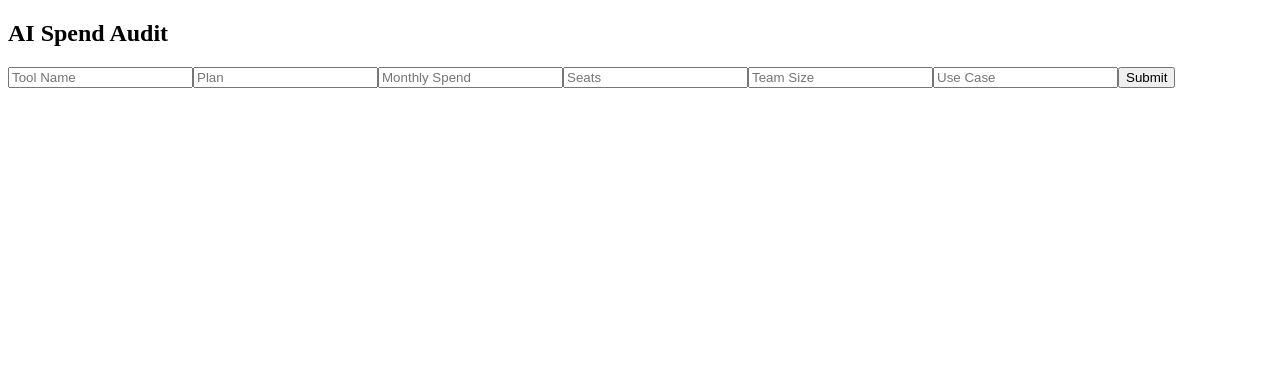
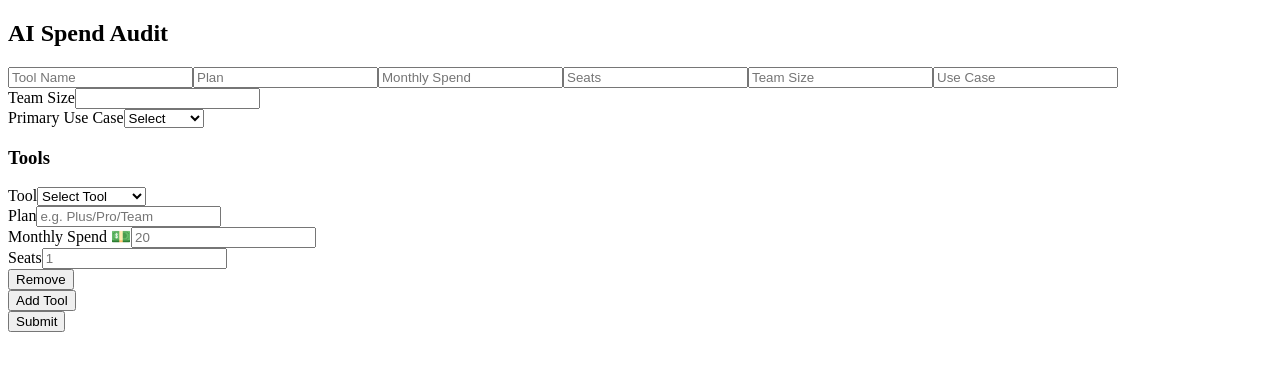
Before and after one commit to SaloniK058/spend-it-wise, a React (Vite) app: page /audit in a window 1280 px wide. Shown: the top 370 px of the page. Built offline with nearby package versions, Linux system fonts and the light colour scheme.

Commit message:
Feat: build controlled dynamic tool form

```diff
--- /dev/null
+++ b/src/components/Form/Form.jsx
@@ -0,0 +1,123 @@
+import { useEffect, useState } from "react"
+import ToolRow from "./ToolRow";
+
+    const INITIAL_STATE = {
+        teamSize: "",
+        useCase: "",
+        tools: [
+            {
+                name: "",
+                plan: "",
+                monthlySpend: "",
+                seats: "",
+            }
+        ]
+    }
+
+function Form() {
+    const [formData, setFormData] = useState(INITIAL_STATE);
+
+    useEffect(()=>{
+        localStorage.setItem("auditForm", JSON.stringify(formData))
+    }, [formData]);
+
+    // to LocalStorage
+
+
+    // TO CHANGE TEAMSIZE AND USECASE
+    function handleChange(field, value){
+        setFormData((prev)=> ({...prev, [field]: value}))
+    }
+
+    // HERE WE ARE JUST UPDATING THE OBJECT
+    function updateTool(index, field, value){
+        setFormData((prev)=> {
+            const updatedTools = [...prev.tools]; // updated array. We created a copy first
+            updatedTools[index][field] = value;
+
+            return {
+                ...prev, tools: updatedTools,
+            }
+        })
+    }
+
+    function removeTool(index) {
+        setFormData((prev)=> ({
+            ...prev, tools: prev.tools.filter((_,i)=> i!==index),
+        }))
+    }
+
+    // ADDS NEW OBJECT, SINCE WE'RE ADDING A NEW TOOL
+    function addTool(){
+        setFormData((prev)=> ({
+            ...prev,
+            tools: [...prev.tools, {
+                name: "",
+                plan: "",
+                monthlySpend: "",
+                seats: "",
+            }]
+        }))
+    }
+
+    function handleSubmit(e){
+        e.preventDefault();
+        console.log('will navigate to results');
+
+        const existingAudits = JSON.parse(localStorage.getItem("auditHistory")) || [];
+
+        const updatedAudits = [
+            ...existingAudits, formData
+        ];
+
+        localStorage.setItem("auditHistory", JSON.stringify(updatedAudits));
+    };
+
+
+    return (
+        <form onSubmit={handleSubmit}>
+            <div>
+                <label >Team Size</label>
+                <input type="number"
+                    value={formData.teamSize}
+                    onChange={(e)=> handleChange("teamSize", e.target.value)}
+                   />
+            </div>
+            <div>
+                <label >Primary Use Case</label>
+                <select
+                    value={formData.useCase}
+                    onChange={(e)=> handleChange("useCase", e.target.value)}
+                   >
+                    <option value="">Select</option>
+                    <option value="coding">Coding</option>
+                    <option value="writing">Writing</option>
+                    <option value="research">Research</option>
+                    <option value="data">Data</option>
+                    <option value="mixed">Mixed</option>
+                    </select>
+            </div>
+            {/* TOOLS */}
+            <div>
+                <h3>Tools</h3>
+                {
+                    formData.tools.map((el, i)=> (
+                        <ToolRow
+                            key={i}
+                            tool={el}
+                            index={i}
+                            updateTool={updateTool}
+                            removeTool={removeTool}
+                        />
+                    ))
+                }
+
+                <button type="button" onClick={addTool}>
+                    Add Tool
+                </button>
+            </div>
+        </form>
+    )
+}
+
+export default Form
--- /dev/null
+++ b/src/components/Form/ToolRow.jsx
@@ -0,0 +1,41 @@
+function ToolRow({tool, index, updateTool, removeTool}) {
+    return (
+        <div>
+            <div>
+                <label >Tool</label>
+                <select value={tool.name}
+                 onChange={(e)=> {updateTool(index, "name", e.target.value)}}>
+
+                    <option value="">Select Tool</option>
+                    <option value="chatgpt">ChatGPT</option>
+                    <option value="claude">Claude</option>
+                    <option value="cursor">Cursor</option>
+                    <option value="copilot">GitHub Copilot</option>
+                    <option value="gemini">Gemini</option>
+                    <option value="windsurf">Windsurf</option>
+
+                 </select>
+            </div>
+            <div>
+                <label >Plan</label>
+                <input type="text"
+                   value={tool.plan}
+                   onChange={(e)=> {updateTool(index, "plan", e.target.value)}} placeholder="e.g. Plus/Pro/Team"/>
+            </div>
+            <div>
+                <label >Monthly Spend 💵</label>
+                <input type="number" value={tool.monthlySpend}
+                onChange={(e)=> {updateTool(index, "monthlySpend", e.target.value)}} placeholder="20" />
+            </div>
+            <div>
+                <label >Seats</label>
+                <input type="number" value={tool.seats}
+                onChange={(e)=> {updateTool(index, "seats", e.target.value)}} placeholder="1"/>
+            </div>
+            <button type="button" onClick={()=> removeTool(index)}
+            >Remove</button>
+        </div>
+    )
+}
+
+export default ToolRow
--- a/src/pages/AuditForm.jsx
+++ b/src/pages/AuditForm.jsx
@@ -1,3 +1,6 @@
+
+import Form from "../components/Form/Form"
+
 function AuditForm() {
     return (
         <div>
@@ -12,6 +15,8 @@ function AuditForm() {
             <input placeholder="Team Size" />
             <input placeholder="Use Case" />
 
+            <Form/>
+
             <button>Submit</button>
         </div>
     )
```
Also changed, not shown: 1 other file (tests, documents, lock files or other folders).
